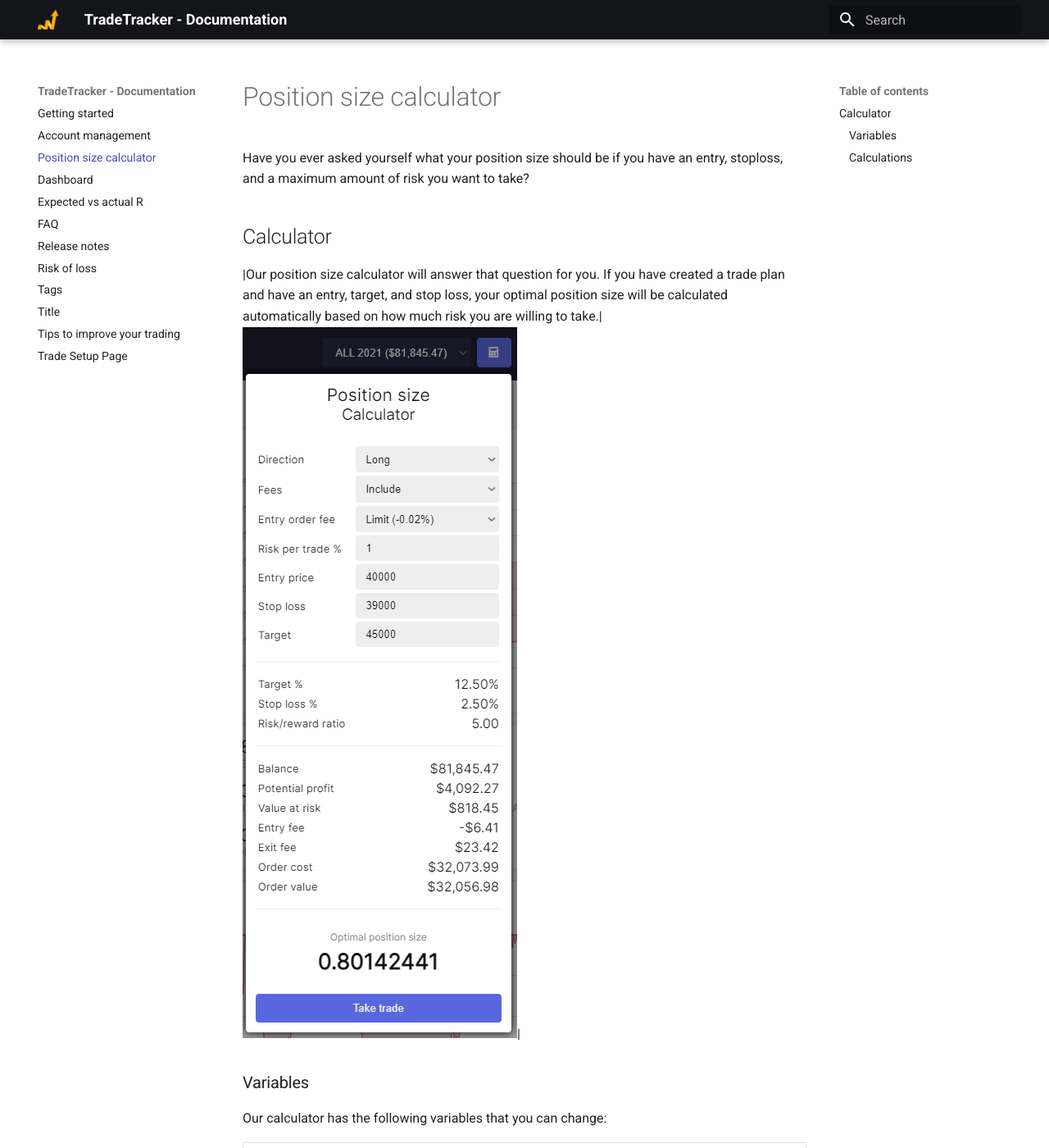
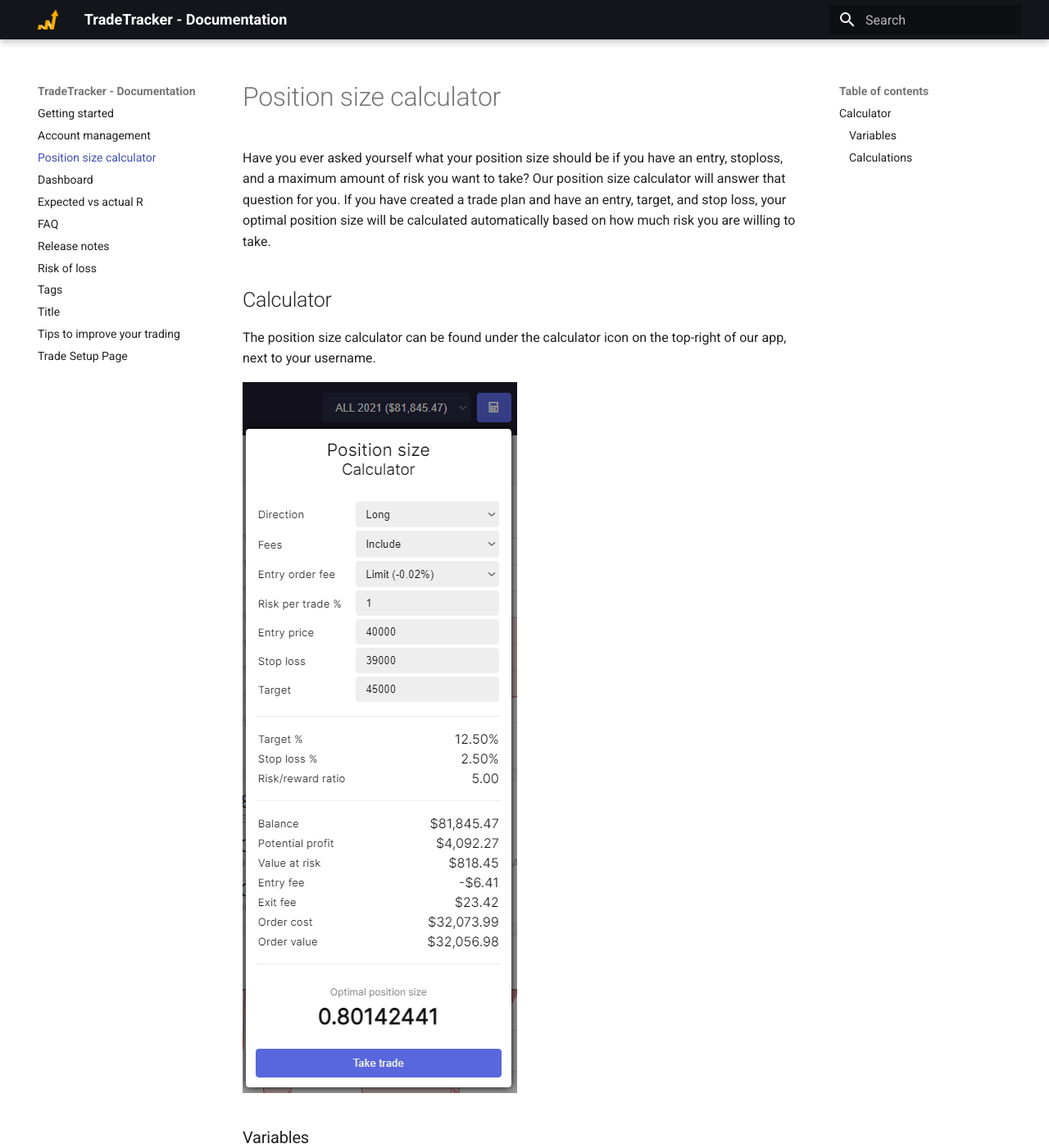
Before and after one commit to TradeTracker/docs, an MkDocs documentation site: the page built from docs/calculator.md, in a window 1280 px wide and 1400 px high. Shown: the whole window at 82% size. Built offline with MkDocs 1.6.1 and Material for MkDocs 9.7.7, drawn with Linux system fonts in a browser that asks for light colours.

Commit message:
Changed calculator doc.

```diff
--- a/docs/calculator.md
+++ b/docs/calculator.md
@@ -1,8 +1,12 @@
 # Position size calculator
 Have you ever asked yourself what your position size should be if you have an entry, stoploss, and a maximum amount of risk you want to take?
+Our position size calculator will answer that question for you. If you have created a trade plan and have an entry, target, and stop loss, your optimal position size will be calculated automatically based on how much risk you are willing to take.
+
 
 ## Calculator
-|Our position size calculator will answer that question for you. If you have created a trade plan and have an entry, target, and stop loss, your optimal position size will be calculated automatically based on how much risk you are willing to take.|![Position size calculator](calculator.PNG)|
+The position size calculator can be found under the calculator icon on the top-right of our app, next to your username.
+
+![Position size calculator](calculator.PNG)
 
 ### Variables
 Our calculator has the following variables that you can change:
```
Also changed, not shown: 1 other file.
